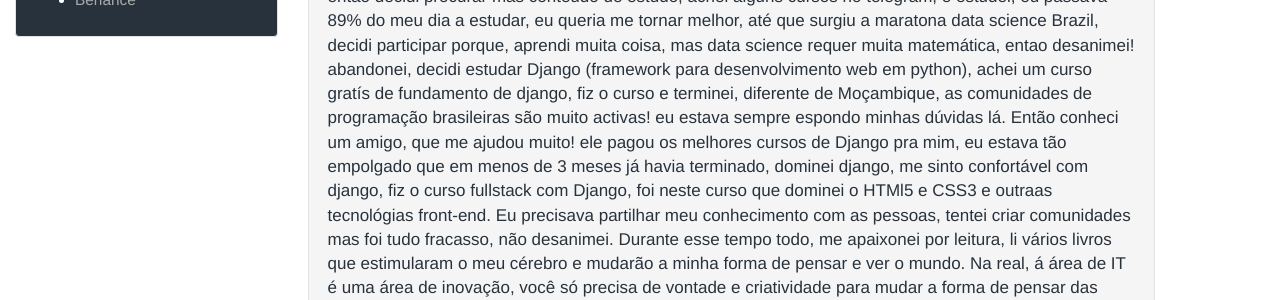
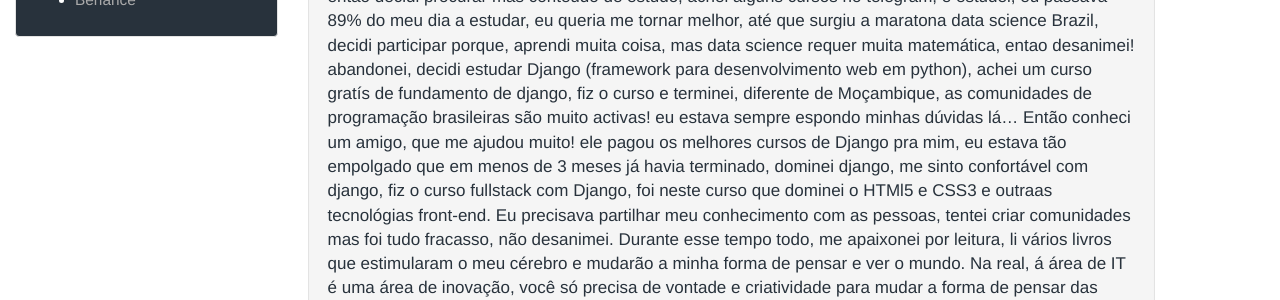
Before and after one commit to corteisjr/CorteisTech, a Jekyll site: the page built from _posts/2020-02-07-Breve-historia.md, in a window 1280 px wide and 1317 px high. Shown: the part 636-936 px from the top of the window. Built offline with Jekyll 4.4.1, drawn with Linux system fonts in a browser that asks for light colours; comment, search, counter and statistics services are not loaded; some of the changed text lies outside the part shown.

```diff
--- a/_posts/2020-02-07-Breve-historia.md
+++ b/_posts/2020-02-07-Breve-historia.md
@@ -12,7 +12,7 @@ Foi duro, mas se não acontece-se isso! acredito que você não estaria lendo es
 Foi então que decide estudar em casa, eu realmente queria aprender algo diferente, algo que me diferencia-se das outras pessoas, comecei estudando html e css! mas não foi facíl porque diferente dos outros  países a nossa internet não ajuda, mas eu fui fundo,era algo que eu realmente queria, no momento eu apenas queria saber fazer algo que imprecionasse as pessoas, mas durante um mês, acabei desistindo, perdi a vontande. Na verdade eu não estava fazendo algo certo.
 Fiz algumas pesqisas de como aprender a programar, a maioria dos posts dizia que tinha que começar com lógica de programação.
 Decidi então estudar a lógica de programação, estudei a lógica de programação com a ajuda do curso do Guanabarra, terminei, era a altura de escolher uma linguagem de programação, me apaixonei pelo python.
-Por não ter dinheiro, estudava apenas com cursos gratís que normalmente não ensinam muita coisa, apenas o basíco, sempre procurei me aproximar das pessoas que já trabalhavam na área, até que conheci um amigo do Brasil, o Lucas, ele aprendia as coisas tão rápido que eu passei a ser o seu grande seguidor, na verdade! ele procurava ensinar oque queria aprender, assim ele conseguia reter maior número de informação. Dominei a parte básica do python3, era altura de eu tentar fazer alguma coisa que prestasse, mas não sabia por onde começar, então decidi procurar mas conteúdo de estudo, achei alguns cursos no telegram, e estudei, eu passava 89% do meu dia a estudar, eu queria me tornar melhor, até que surgiu a maratona data science Brazil, decidi participar porque, aprendi muita coisa, mas data science requer muita matemática, entao desanimei! abandonei, decidi estudar Django (framework para desenvolvimento web em python), achei um curso gratís de fundamento de django, fiz o curso e terminei, diferente de Moçambique, as comunidades de programação brasileiras são muito activas! eu estava sempre espondo minhas dúvidas lá.
+Por não ter dinheiro, estudava apenas com cursos gratís que normalmente não ensinam muita coisa, apenas o basíco, sempre procurei me aproximar das pessoas que já trabalhavam na área, até que conheci um amigo do Brasil, o Lucas, ele aprendia as coisas tão rápido que eu passei a ser o seu grande seguidor, na verdade! ele procurava ensinar oque queria aprender, assim ele conseguia reter maior número de informação. Dominei a parte básica do python3, era altura de eu tentar fazer alguma coisa que prestasse, mas não sabia por onde começar, então decidi procurar mas conteúdo de estudo, achei alguns cursos no telegram, e estudei, eu passava 89% do meu dia a estudar, eu queria me tornar melhor, até que surgiu a maratona data science Brazil, decidi participar porque, aprendi muita coisa, mas data science requer muita matemática, entao desanimei! abandonei, decidi estudar Django (framework para desenvolvimento web em python), achei um curso gratís de fundamento de django, fiz o curso e terminei, diferente de Moçambique, as comunidades de programação brasileiras são muito activas! eu estava sempre espondo minhas dúvidas lá...
 Então conheci um amigo, que me ajudou muito! ele pagou os melhores cursos de Django pra mim, eu estava tão empolgado que em menos de 3 meses já havia terminado, dominei django, me sinto confortável com django, fiz o curso fullstack com Django, foi neste curso que dominei o HTMl5 e CSS3 e outraas tecnológias front-end.
 Eu precisava partilhar meu conhecimento com as pessoas, tentei criar comunidades mas foi tudo fracasso, não desanimei. Durante esse tempo todo, me apaixonei por leitura, li vários livros que estimularam o meu cérebro e mudarão a minha forma de pensar e ver o mundo.
 Na real, á área de IT é uma área de inovação, você só precisa de vontade e criatividade para mudar a forma de pensar das pessoas.
```
